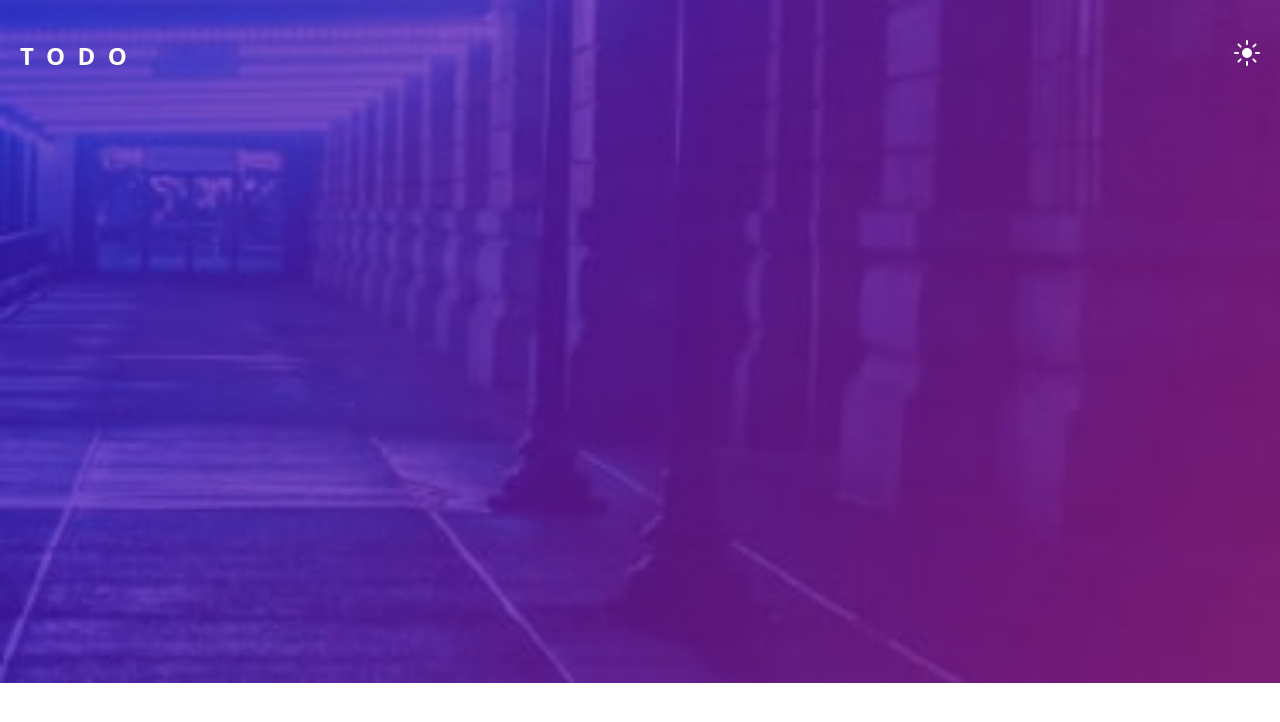
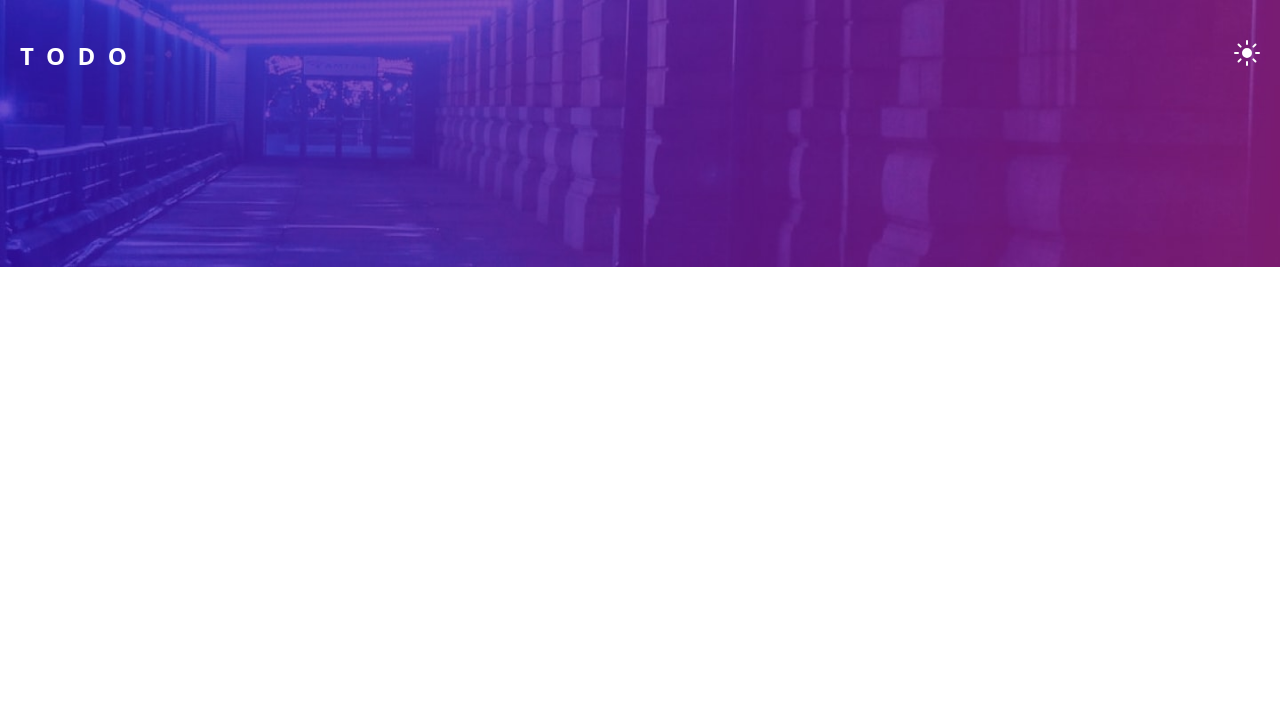
Before and after one commit to SeyBoo/todo-app, a Next.js app: page / in a window 1280 px wide. Both pictures are taken after a click on the button 1247 px from the left and 56 px from the top of the page. Shown: the top 722 px of the page. Built offline with nearby package versions, Linux system fonts and the light colour scheme.

Commit message:
Responsive Nav

```diff
--- a/common/components/Nav.tsx
+++ b/common/components/Nav.tsx
@@ -1,6 +1,8 @@
 import React, {FunctionComponent, useCallback, useEffect, useState} from "react";
 import BgMobileLight from '../assets/bg-mobile-light.jpg';
 import BgMobileDark from '../assets/bg-mobile-dark.jpg';
+import BgDesktopDark from '../assets/bg-desktop-dark.jpg';
+import BgDesktopLight from '../assets/bg-desktop-light.jpg';
 import LightMoon from '../assets/icon-moon.svg';
 import SunDark from '../assets/icon-sun.svg';
 import Image from "next/image";
@@ -44,18 +46,24 @@ const Nav: FunctionComponent = () => {
   }, [theme])
 
   return (
-      <header className="relative z-0 w-[100vw]">
-        <div className="absolute z-0 w-full">
-          <div className="dark:hidden">
+      <header className="z-0 w-[100vw] h-full">
+        <nav className="z-0 w-full">
+          <div className="absolute z-10 py-10 px-5 w-full flex justify-between items-center">
+            <h1 className="tracking-[12.5px] text-2xl text-[#FFFFFF] font-semibold">TODO</h1>
+            {renderButton()}
+          </div>
+          <div className="dark:hidden lg:hidden">
             <Image src={BgMobileLight} layout="responsive"/>
           </div>
-          <div className={"hidden dark:block"}>
+          <div className={"hidden dark:block dark:lg:hidden"}>
             <Image src={BgMobileDark} layout="responsive"/>
           </div>
-        </div>
-        <nav className="absolute z-10 py-10 px-5 w-full flex justify-between items-center">
-          <h1 className="tracking-[12.5px] text-2xl text-[#FFFFFF] font-semibold">TODO</h1>
-          {renderButton()}
+          <div className="hidden lg:block dark:hidden">
+            <Image src={BgDesktopLight} layout="responsive"/>
+          </div>
+          <div className={"hidden lg:dark:block"}>
+            <Image src={BgDesktopDark} layout="responsive"/>
+          </div>
         </nav>
       </header>
   )
```
